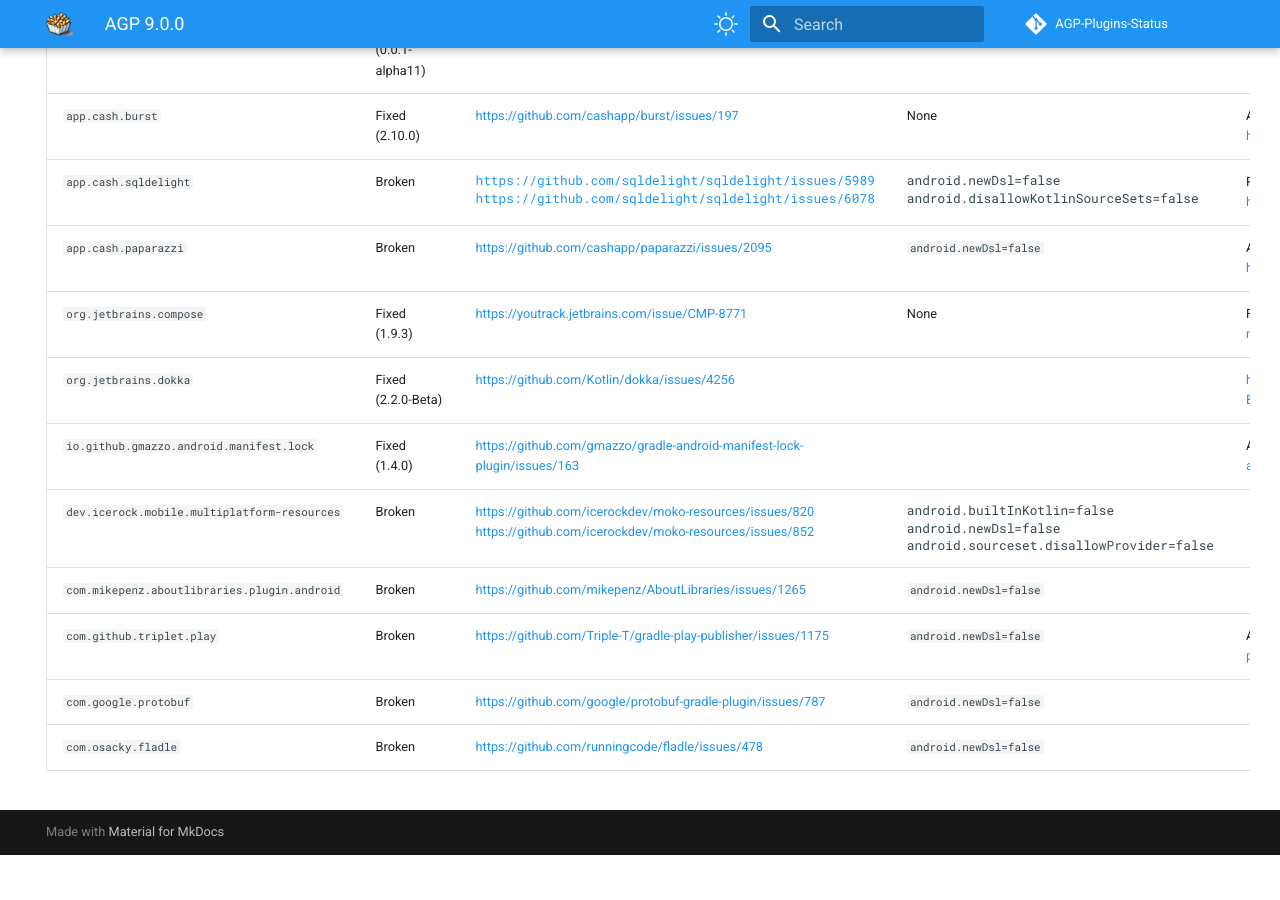
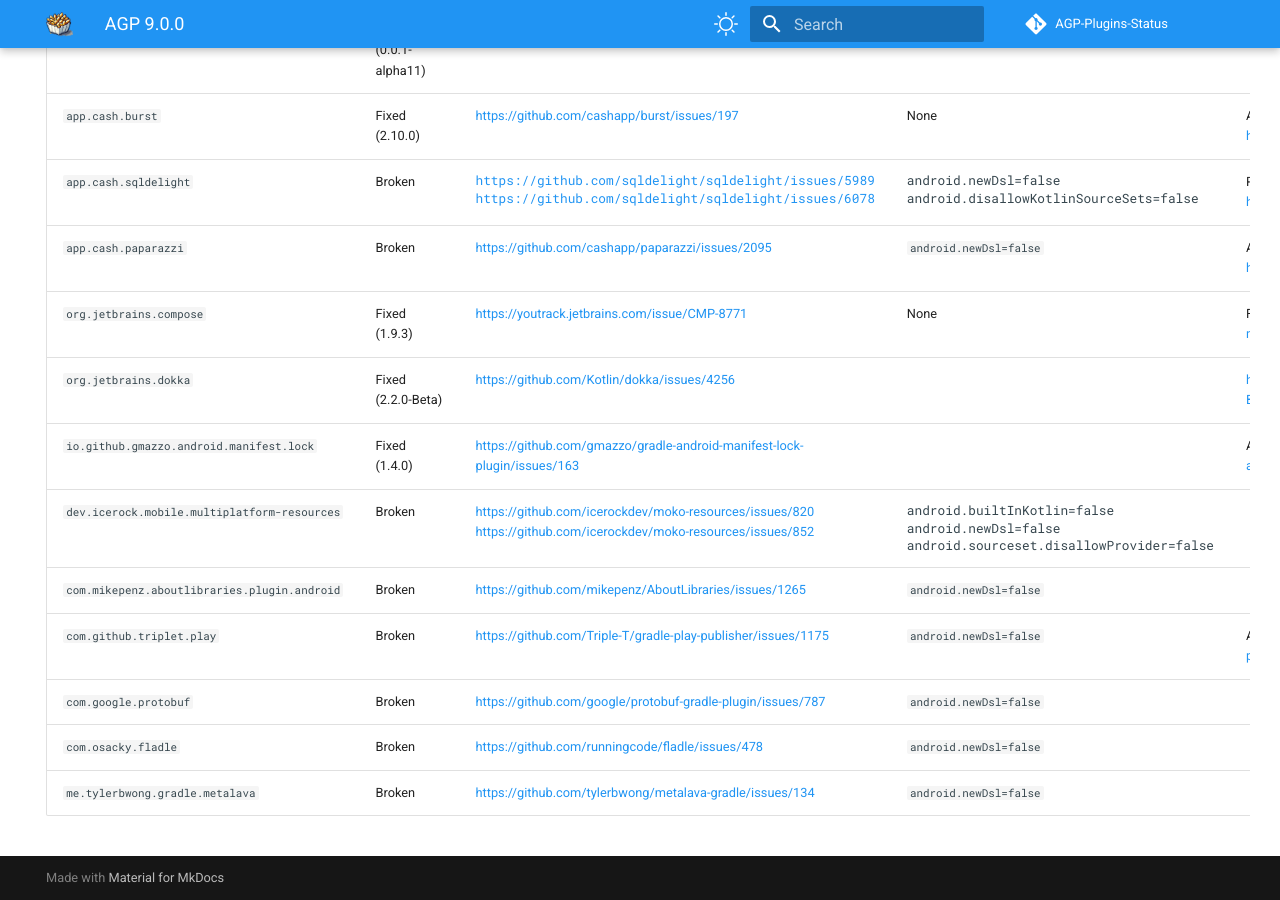
Before and after one commit to pablobaxter/AGP-Plugins-Status, an MkDocs documentation site: the page built from docs/agp-9.0.0.md, in a window 1280 px wide and 900 px high, scrolled down 1813 px. Built offline with MkDocs 1.6.1 and Material for MkDocs 9.7.7, drawn with Linux system fonts in a browser that asks for light colours; comment, search, counter and statistics services are not loaded; before the commit the page ends 2668 px from its top, so only the background shows below that.

Commit message:
Add entry for me.tylerbwong.gradle.metalava plugin

```diff
--- a/docs/agp-9.0.0.md
+++ b/docs/agp-9.0.0.md
@@ -53,3 +53,4 @@
 | `com.github.triplet.play` | Broken | https://github.com/Triple-T/gradle-play-publisher/issues/1175 | `android.newDsl=false` | Adressed by https://github.com/Triple-T/gradle-play-publisher/pull/1181 |
 | `com.google.protobuf` | Broken | https://github.com/google/protobuf-gradle-plugin/issues/787 | `android.newDsl=false` | |
 | `com.osacky.fladle` | Broken | https://github.com/runningcode/fladle/issues/478 | `android.newDsl=false` | |
+| `me.tylerbwong.gradle.metalava` | Broken | https://github.com/tylerbwong/metalava-gradle/issues/134 | `android.newDsl=false` | |
```
